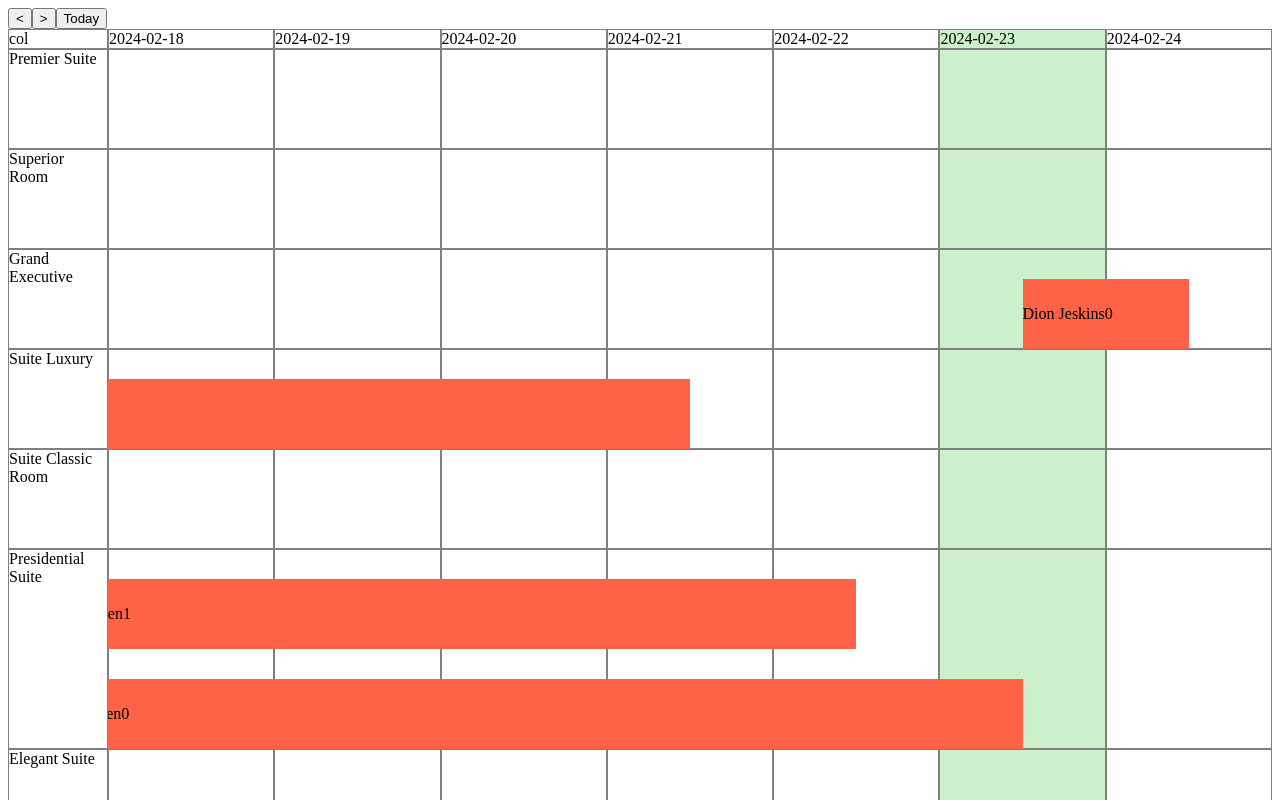
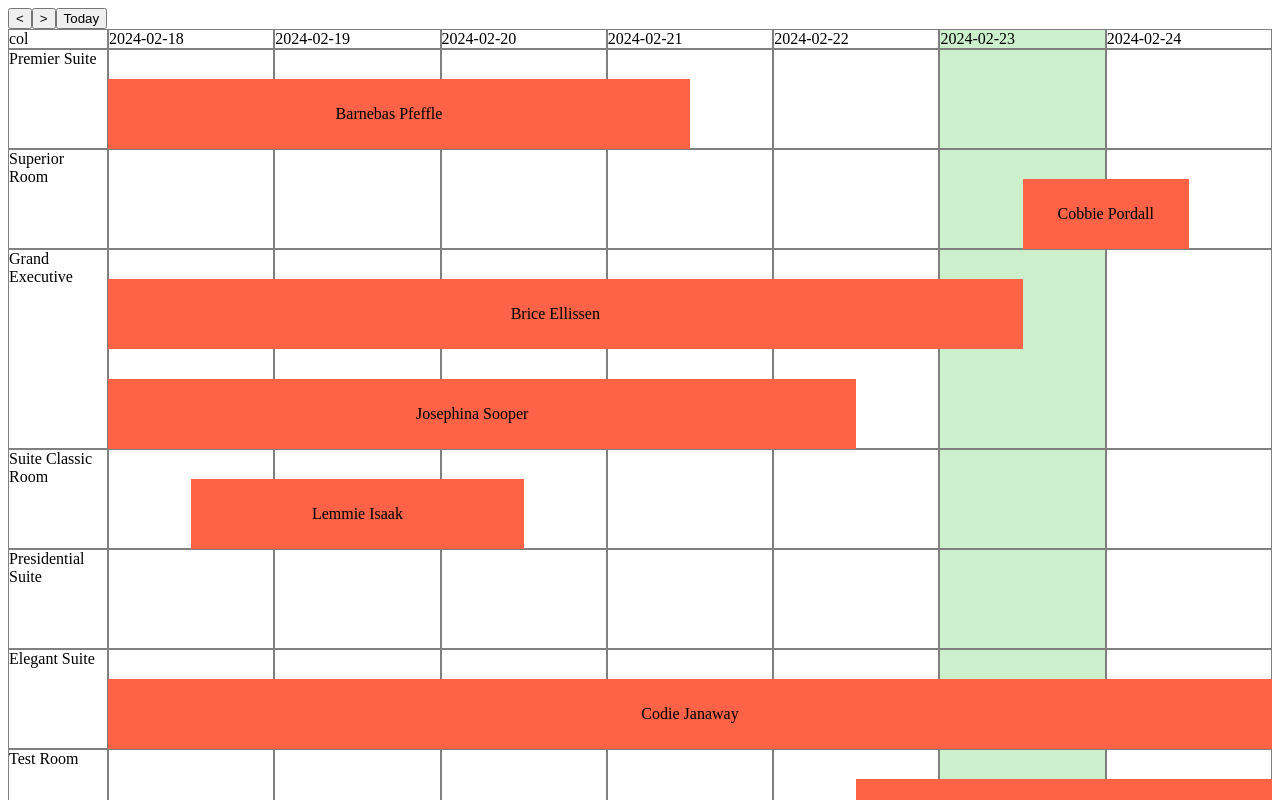
Before and after one commit to chertoha/test-vue-hotel-booking-calendar, a Vue app: page / in a window 1280 px wide. Both pictures are taken after a click on the button "Today". Shown: the top 800 px of the page. Built offline with nearby package versions, Linux system fonts and the light colour scheme.

Commit message:
feat(): centred name

```diff
--- a/src/components/RoomTable.vue
+++ b/src/components/RoomTable.vue
@@ -31,62 +31,34 @@
         <div
           v-for="(booking, index) in bookings"
           :key="booking.name"
-          :class="[
-            'book',
-            { right: new Date(currentWeek) > new Date(booking.start) },
-            { left: new Date(currentWeek) < new Date(booking.end) },
-          ]"
+          :class="['book']"
           :style="{
             width: `calc((100% / 7) * ${getDuration(booking.start, booking.end)})`,
             left: `calc(100% / 7 * ${getOffset(
               booking.start
             )} + (100% / 7) * ${checkInOutTime})`,
             bottom: `calc(100px * ${index})`,
+            paddingLeft:
+              getOffset(booking.start) < 0
+                ? `calc(100% / 7 * ${
+                    getOffset(booking.start) * -1
+                  } - (100% / 7) * ${checkInOutTime})`
+                : `20px`,
+            paddingRight:
+              getEndOffset(booking.end) < 0
+                ? `calc(100% / 7 * ${
+                    getEndOffset(booking.end) * -1
+                  } + (100% / 7) * ${checkInOutTime})`
+                : `20px`,
           }"
         >
           <span>
             {{ booking.name }}
           </span>
-          {{ index }}
+          <!-- {{ index }} -->
         </div>
       </div>
     </div>
-
-    <!-- <div
-      class="row"
-      v-for="room in rooms"
-      :key="room"
-    >
-      <div class="col">{{ room }}</div>
-      <div class="grid">
-        <div
-          :class="['cell', { today: day === today }]"
-          class="cell"
-          v-for="day in week"
-          :key="day"
-        ></div>
-
-        <div
-          v-for="(booking, index) in getBookingsByRoom(room)"
-          :key="index"
-          :class="[
-            'book',
-            { right: new Date(currentWeek) > new Date(booking.start) },
-          ]"
-          :style="{
-            width: `calc((100% / 7) * ${getDuration(booking.start, booking.end)})`,
-            left: `calc(100% / 7 * ${getOffset(
-              booking.start
-            )} + (100% / 7) * ${checkInOutTime})`,
-          }"
-        >
-          <span>
-            {{ booking.name }}
-          </span>
-          {{ index }}
-        </div>
-      </div>
-    </div> -->
   </div>
 </template>
 
@@ -95,6 +67,7 @@ import {
   createWeekDaysList,
   dayMs,
   transformToISODate,
+  weekMs,
 } from "@/utils/calculateWeek";
 import { mapActions } from "vuex";
 import { CHECK_IN_OUT_TIME } from "@/utils/config";
@@ -134,22 +107,9 @@ export default {
         arr.push(obj);
       });
 
-      console.log("bookings", bookings);
-      console.log(arr);
+      // console.log("bookings", bookings);
+      // console.log(arr);
       return arr;
-
-      /*
-        [
-            {
-                room: roomName,
-                booking: [
-                    {id:1 , name: 1},
-                    {id:2 , name: 2}
-                ]
-            }
-        ]
-
-        */
     },
 
     week() {
@@ -157,6 +117,7 @@ export default {
     },
 
     currentWeek() {
+      // console.log(this.$store.getters.getWeek);
       return this.$store.getters.getWeek;
     },
 
@@ -189,8 +150,17 @@ export default {
     },
 
     getOffset(start) {
+      console.log(start);
       const startDateMs = new Date(start).getTime();
-      const offset = (startDateMs - this.currentWeek) / dayMs;
+      const offset = (startDateMs - this.$store.getters.getWeek) / dayMs;
+      // console.log(this.$store.getters.getWeek);
+      return offset;
+    },
+
+    getEndOffset(end) {
+      const endDateMs = new Date(end).getTime();
+      const offset = (this.$store.getters.getWeek + weekMs - endDateMs) / dayMs;
+      // console.log(this.$store.getters.getWeek);
       return offset;
     },
 
@@ -236,7 +206,11 @@ export default {
 }
 
 .book {
+  box-sizing: border-box;
   position: absolute;
+  /* padding-left: 300px; */
+  /* padding-left: 20px; */
+  /* padding-right: 20px; */
   left: 0;
   bottom: 0;
   width: 300px;
--- /dev/null
+++ b/src/data/testBookings.json
@@ -0,0 +1,170 @@
+[
+  {
+    "id": 77072,
+    "name": "Barnebas Pfeffle",
+    "phone": "866-159-8491",
+    "email": "bpfeffle0@squidoo.com",
+    "typeOfApartments": "חדר זוגי",
+    "guestInfo": {
+      "adults": 10,
+      "children": 10
+    },
+    "start": "2024-02-16",
+    "duration": 8,
+    "timed": false,
+    "height": 69,
+    "type": "booked",
+    "roomDetails": {
+      "id": 2,
+      "name": "Premier Suite"
+    },
+    "end": "2024-02-21"
+  },
+  {
+    "id": 27514,
+    "name": "Cobbie Pordall",
+    "phone": "295-288-5460",
+    "email": "cpordall1@wordpress.org",
+    "typeOfApartments": "חדר זוגי",
+    "guestInfo": {
+      "adults": 6,
+      "children": 0
+    },
+    "start": "2024-02-23",
+    "duration": 9,
+    "timed": true,
+    "height": 37,
+    "type": "available",
+    "roomDetails": {
+      "id": 1,
+      "name": "Superior Room"
+    },
+    "end": "2024-02-24"
+  },
+  {
+    "id": 384733,
+    "name": "Josephina Sooper",
+    "phone": "345-362-5902",
+    "email": "jsooper2@rambler.ru",
+    "typeOfApartments": "חדר זוגי",
+    "guestInfo": {
+      "adults": 2,
+      "children": 7
+    },
+    "start": "2024-02-17",
+    "duration": 8,
+    "timed": false,
+    "height": 99,
+    "type": "available",
+    "roomDetails": {
+      "id": 5,
+      "name": "Grand Executive"
+    },
+    "end": "2024-02-22"
+  },
+  {
+    "id": 554481,
+    "name": "Brice Ellissen",
+    "phone": "921-303-8881",
+    "email": "bellissen3@yandex.ru",
+    "typeOfApartments": "דירת נופש",
+    "guestInfo": {
+      "adults": 9,
+      "children": 6
+    },
+    "start": "2024-02-17",
+    "duration": 7,
+    "timed": true,
+    "height": 44,
+    "type": "available",
+    "roomDetails": {
+      "id": 4,
+      "name": "Grand Executive"
+    },
+    "end": "2024-02-23"
+  },
+  {
+    "id": 18374,
+    "name": "Lemmie Isaak",
+    "phone": "720-568-1938",
+    "email": "lisaak4@plala.or.jp",
+    "typeOfApartments": "דירת נופש",
+    "guestInfo": {
+      "adults": 4,
+      "children": 4
+    },
+    "start": "2024-02-18",
+    "duration": 6,
+    "timed": false,
+    "height": 46,
+    "type": "available",
+    "roomDetails": {
+      "id": 6,
+      "name": "Suite Classic Room"
+    },
+    "end": "2024-02-20"
+  },
+  {
+    "id": 113928,
+    "name": "Jeromy Labden",
+    "phone": "600-691-5216",
+    "email": "jlabden5@ft.com",
+    "typeOfApartments": "חדר יחיד",
+    "guestInfo": {
+      "adults": 4,
+      "children": 4
+    },
+    "start": "2024-02-22",
+    "duration": 7,
+    "timed": false,
+    "height": 16,
+    "type": "available",
+    "roomDetails": {
+      "id": 2,
+      "name": "Presidential Suite"
+    },
+    "end": "2023-12-29"
+  },
+  {
+    "id": 840634,
+    "name": "Codie Janaway",
+    "phone": "498-532-4000",
+    "email": "cjanaway6@google.cn",
+    "typeOfApartments": "חדר יחיד",
+    "guestInfo": {
+      "adults": 0,
+      "children": 7
+    },
+    "start": "2024-02-15",
+    "duration": 4,
+    "timed": true,
+    "height": 58,
+    "type": "available",
+    "roomDetails": {
+      "id": 1,
+      "name": "Elegant Suite"
+    },
+    "end": "2024-02-28"
+  },
+  {
+    "id": 84670634,
+    "name": "Codie2 Janaway2",
+    "phone": "498-532-4000",
+    "email": "cjanaway6@google.cn",
+    "typeOfApartments": "חדר יחיד",
+    "guestInfo": {
+      "adults": 0,
+      "children": 7
+    },
+    "start": "2024-02-22",
+    "duration": 4,
+    "timed": true,
+    "height": 58,
+    "type": "available",
+    "roomDetails": {
+      "id": 1,
+      "name": "Test Room"
+    },
+    "end": "2024-02-26"
+  }
+]
```
Also changed, not shown: src/services/api.js (+2 -18 lines).
